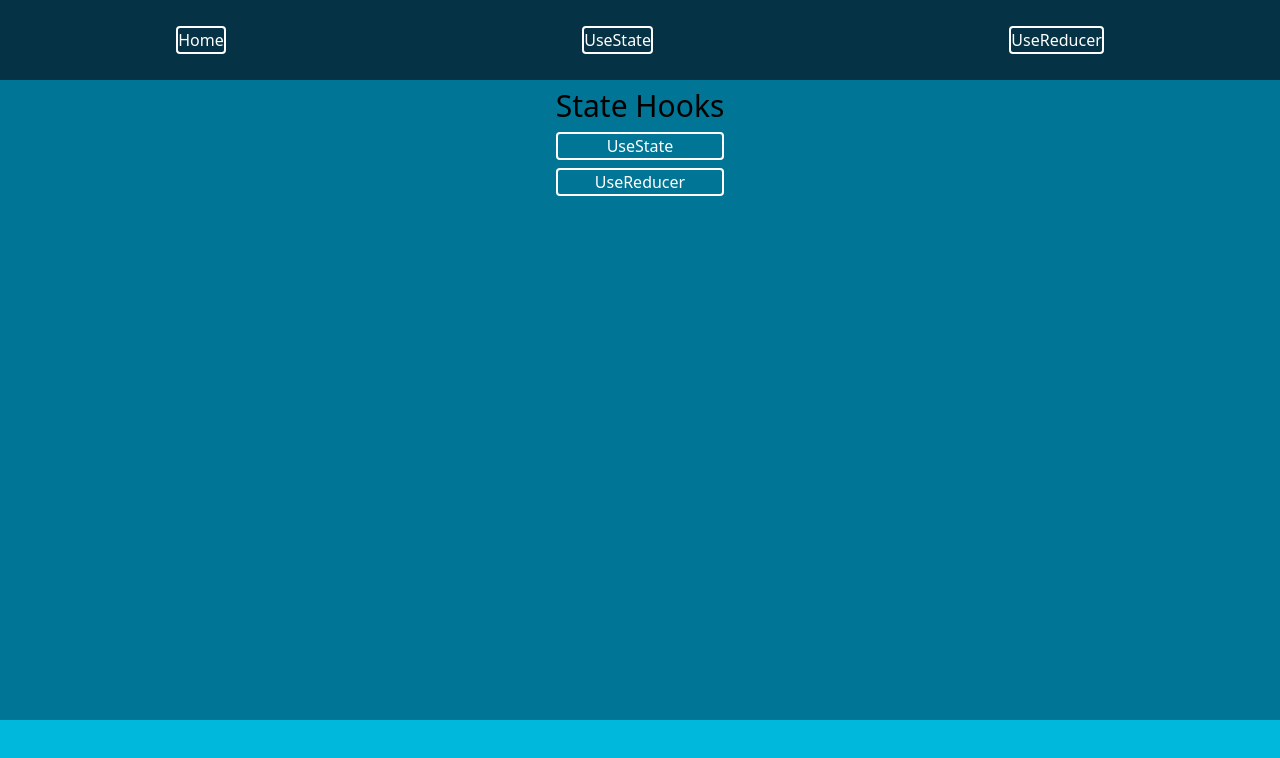
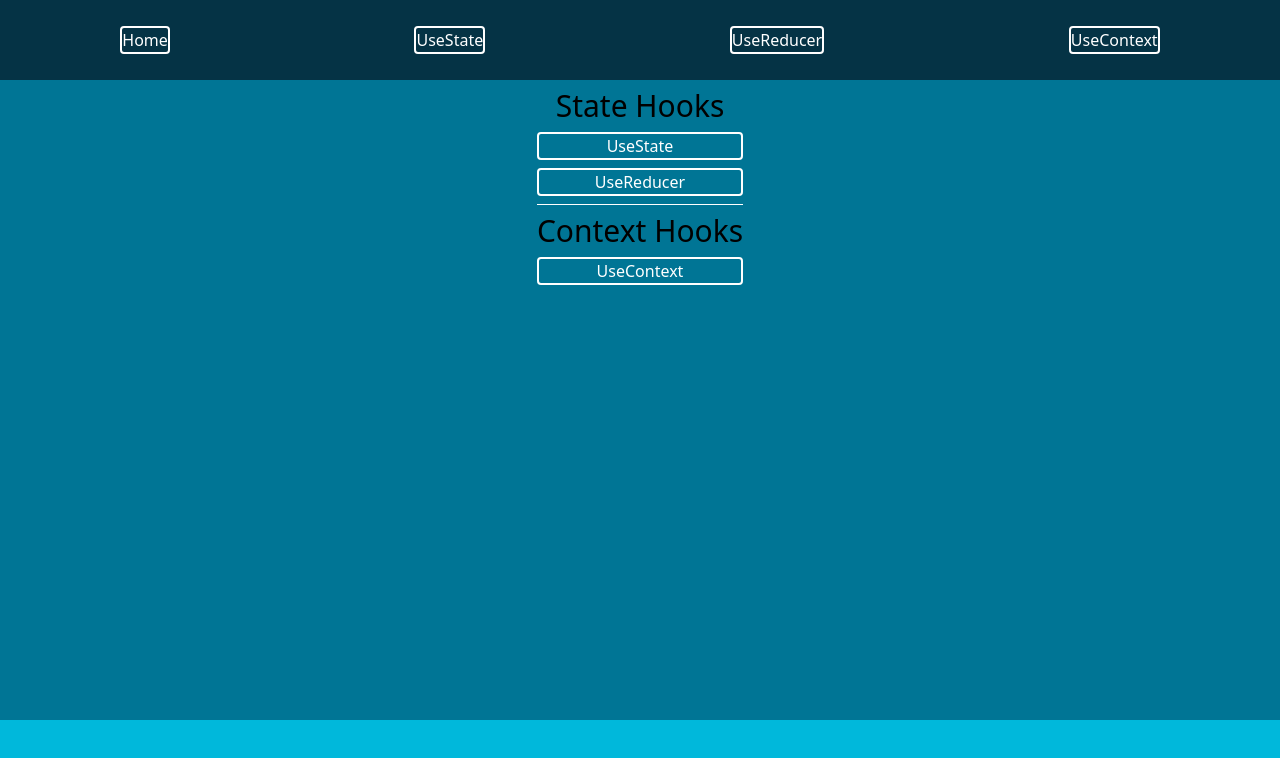
Before and after one commit to ariel-gallardo/react-hooks, a Next.js app: page / in a window 1280 px wide. Shown: the top 758 px of the page. Built offline with nearby package versions, Linux system fonts and the light colour scheme.

Commit message:
03-useContext# Add to navbar

```diff
--- a/src/app/page.tsx
+++ b/src/app/page.tsx
@@ -2,12 +2,15 @@ import Link from "next/link";
 
 export default function Home() {
   return (
-  <div className="flex justify-center text-center">
-        <div className="flex py-2 justify-around flex-col gap-2">
-          <h1 className="text-3xl">State Hooks</h1>
+    <div className="flex justify-center text-center">
+      <div className="flex py-2 justify-around flex-col gap-2">
+        <h1 className="text-3xl">State Hooks</h1>
         <Link href={'/state-hooks/useState'} className="text-white border-2 rounded">UseState</Link>
         <Link href={'/state-hooks/useReducer'} className="text-white border-2 rounded">UseReducer</Link>
-        </div>
-  </div>
+        <hr className="text-white"/>
+        <h1 className="text-3xl">Context Hooks</h1>
+        <Link href={'/ctx-hooks/useContext'} className="text-white border-2 rounded">UseContext</Link>
+      </div>
+    </div>
   );
 }
--- a/src/components/Navbar.tsx
+++ b/src/components/Navbar.tsx
@@ -8,6 +8,7 @@ const Navbar = () => {
                     <Link href={'/'} className="text-white border-2 rounded">Home</Link>
                     <Link href={'/state-hooks/useState'} className="text-white border-2 rounded">UseState</Link>
                     <Link href={'/state-hooks/useReducer'} className="text-white border-2 rounded">UseReducer</Link>
+                    <Link href={'/ctx-hooks/useContext'} className="text-white border-2 rounded">UseContext</Link>
                 </div>
             </div>
         </nav>
```
